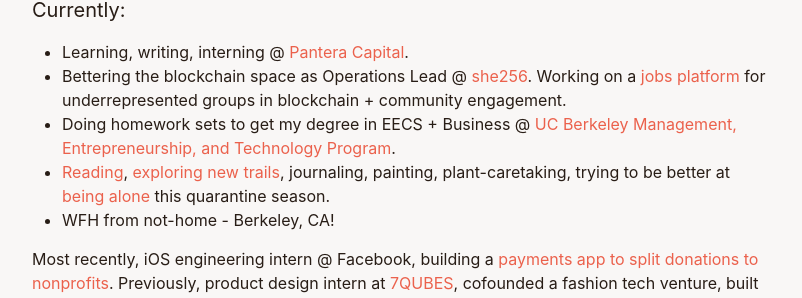
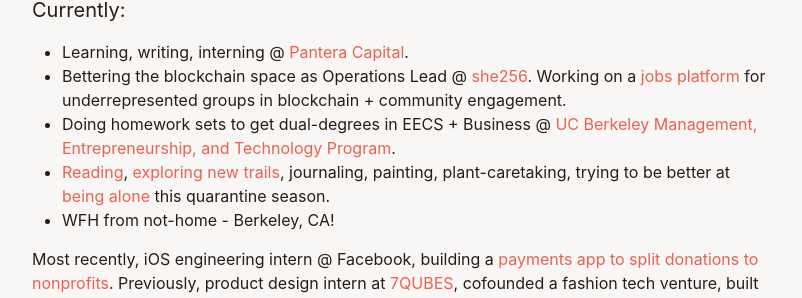
Before and after one commit to kristiehuang/kristiehuang.github.io, a Jekyll site: the page built from index.markdown, in a window 1280 px wide. Shown: the part 463-761 px from the top of the page, without its empty margins (238-1040 px from the left). Built offline with Jekyll 4.4.1, drawn with Linux system fonts in a browser that asks for light colours.

```diff
--- a/index.markdown
+++ b/index.markdown
@@ -18,7 +18,7 @@ My "resumé" curiosities include startups, crypto, diversity/equity/inclusion, a
 ### Currently:
 * Learning, writing, interning @ [Pantera Capital](https://www.panteracapital.com/).
 * Bettering the blockchain space as Operations Lead @ [she256][#she256]. Working on a [jobs platform](https://medium.com/she-256/announcing-the-she256-job-board-beta-launch-9709d3c3e107) for underrepresented groups in blockchain + community engagement.
-* Doing homework sets to get my degree in EECS + Business @ [UC Berkeley Management, Entrepreneurship, and Technology Program](http://met.berkeley.edu/).
+* Doing homework sets to get dual-degrees in EECS + Business @ [UC Berkeley Management, Entrepreneurship, and Technology Program](http://met.berkeley.edu/).
 * [Reading](https://www.goodreads.com/kristiehhh), [exploring new trails](https://www.strava.com/athletes/19298552), journaling, painting, plant-caretaking, trying to be better at [being alone](https://www.ankit.fyi/being-alone) this quarantine season.
 * WFH from not-home - Berkeley, CA!
 
--- a/more-on-me.markdown
+++ b/more-on-me.markdown
@@ -44,6 +44,7 @@ Actively working on being a better intersectional feminist (#BlackLivesMatter) a
 ### Talks and features
 * [Girls Get IT #GirlPowerPanel](https://www.instagram.com/p/CBbVHmalvQj/)
 * [BAF x she256 Panel: The Path to Mass Adoption, with Catherine Coley & Vanessa Grellet](https://www.youtube.com/watch?v=f3i9kItUi-k&t=73s)
+* [Girl Genius - College Application AMA](https://www.instagram.com/p/CHG3XjkD1MG/)
 
 ### A couple favorite essays
 * [Being Alone – Ankit Shah](https://www.ankit.fyi/being-alone)
```
